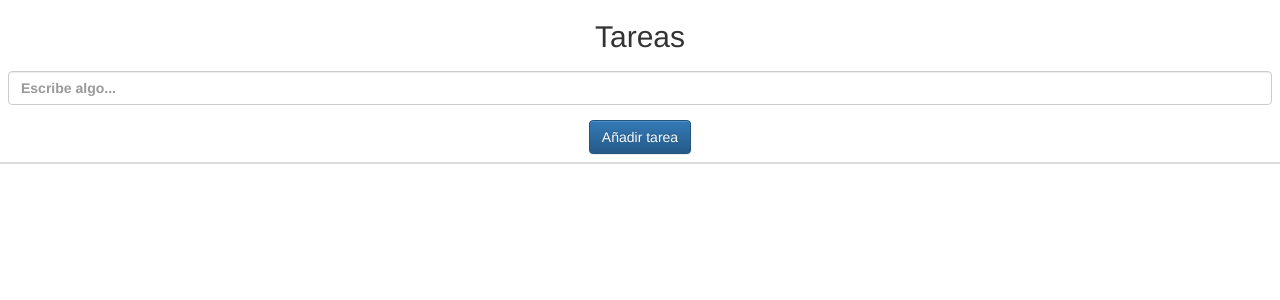
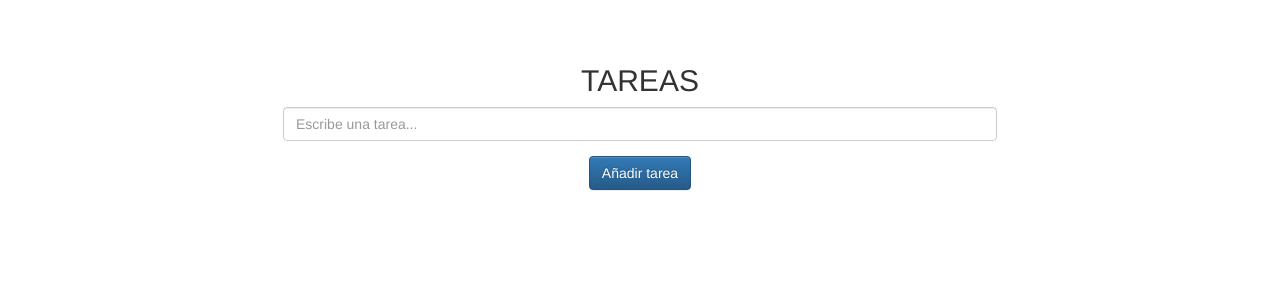
Before and after one commit to 0xBroom/practicasSGE, a Flask app: page / in a window 1280 px wide. Shown: the top 300 px of the page. Run offline with Flask 2, Linux system fonts and the light colour scheme; data that the repository does not hold is empty; some libraries are stand-ins or nearby versions.

Commit message:
App redesing

```diff
--- a/TrabajoFlask/templates/home.html
+++ b/TrabajoFlask/templates/home.html
@@ -1,5 +1,6 @@
 <!DOCTYPE html>
 <html>
+
 <head>
     <link rel="stylesheet" href="https://stackpath.bootstrapcdn.com/bootstrap/3.4.1/css/bootstrap.min.css" integrity="sha384-HSMxcRTRxnN+Bdg0JdbxYKrThecOKuH5zCYotlSAcp1+c8xmyTe9GYg1l9a69psu" crossorigin="anonymous">
 
@@ -9,48 +10,58 @@
     <!-- Latest compiled and minified JavaScript -->
     <script src="https://stackpath.bootstrapcdn.com/bootstrap/3.4.1/js/bootstrap.min.js" integrity="sha384-aJ21OjlMXNL5UyIl/XNwTMqvzeRMZH2w8c5cRVpzpU8Y5bApTppSuUkhZXN0VxHd" crossorigin="anonymous"></script>
 </head>
+
 <body>
 
-<h2 align="center">Tareas</h2>
-<table class="table">
-  <thead>
-    <tr>
-      <th scope="col">
-
+    <h2 style="margin-top: 5%;" align="center">TAREAS</h2>
+    <div class="container">
+        <div class="row" style="padding-left: 20%;padding-right: 20%;">
             <form method="POST" action="/" class="text-center">
-              <div class="form-group">
-                <input type="text" class="form-control" name="tarea" placeholder="Escribe algo...">
+                <div class="form-group col">
+                    <input type="text" class="form-control" name="tarea" placeholder="Escribe una tarea...">
                 </div>
-              <button type="submit" class="btn btn-primary">Añadir tarea</button>
+                <div class="col"><button type="submit" class="btn btn-primary">Añadir tarea</button></div>
             </form>
-
-      </th>
-    </tr>
-  </thead>
+        </div>
+        <div class="row" style="margin-top: 5%;">
+            <div class="col">
+                <table class="table table-dark table-hover">
+                    <colgroup>
+                        <col span="1" style="width: 70%;">
+                        <col span="1" style="width: 15%;">
+                        <col span="1" style="width: 15%;">
+                    </colgroup>
                     <tbody align="center">
                         {% for tarea in tareas %}
                         <tr>
                             <td>
-
-              <table class="table">
+                                <table>
                                     {% if tarea.marcado == 0 %}
                                     <tr>{{tarea.nombre}}</tr>
-                  {% endif %}
-                  {% if tarea.marcado == 1 %}
+                                    {% endif %} {% if tarea.marcado == 1 %}
                                     <tr><strike>{{tarea.nombre}}</strike></tr>
                                     {% endif %}
-                    <tr>&nbsp;&nbsp;&nbsp;&nbsp;</tr>
-
-                  <!-- $_POST['TerminaOBorra'] se hará un if para ver si está terminado o se borra -->
-                  <tr><form method="POST" action="./update" class="text-center">
+                                </table>
+                            </td>
+                            <td>
+                                <table>
+                                    <tr>
+                                        <form method="POST" action="./update" class="text-center">
                                             <input width="50%" type="hidden" class="form-control" name="id" value="{{tarea.id}}">
                                             <button type="submit" name="TerminaOBorra" value="terminado" class="btn btn-success">Marcar Terminada</button>
 
-                  </form>&nbsp;</tr>
-                  <tr><form method="POST" action="./delete" class="text-center">
+                                        </form>
+                                    </tr>
+                                </table>
+                            </td>
+                            <td>
+                                <table>
+                                    <tr>
+                                        <form method="POST" action="./delete" class="text-center">
                                             <input width="50%" type="hidden" class="form-control" name="id" value="{{tarea.id}}">
                                             <button type="submit" name="TerminaOBorra" value="borrado" class="btn btn-danger">Eliminar</button>
-                 </form></tr>
+                                        </form>
+                                    </tr>
 
                                 </table>
 
@@ -59,7 +70,11 @@
                         {% endfor %}
                     </tbody>
                 </table>
+            </div>
+        </div>
+    </div>
 
 
 </body>
+
 </html>
```
Lines whose indentation alone changed are shown as unchanged.
